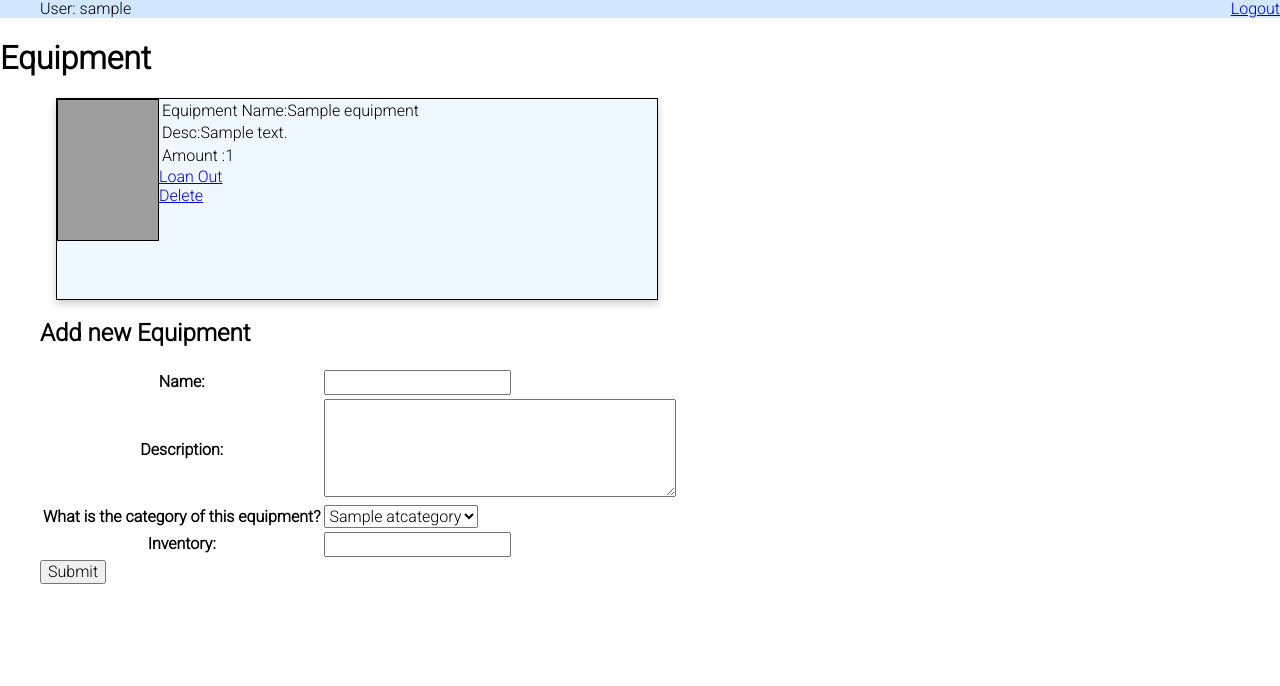
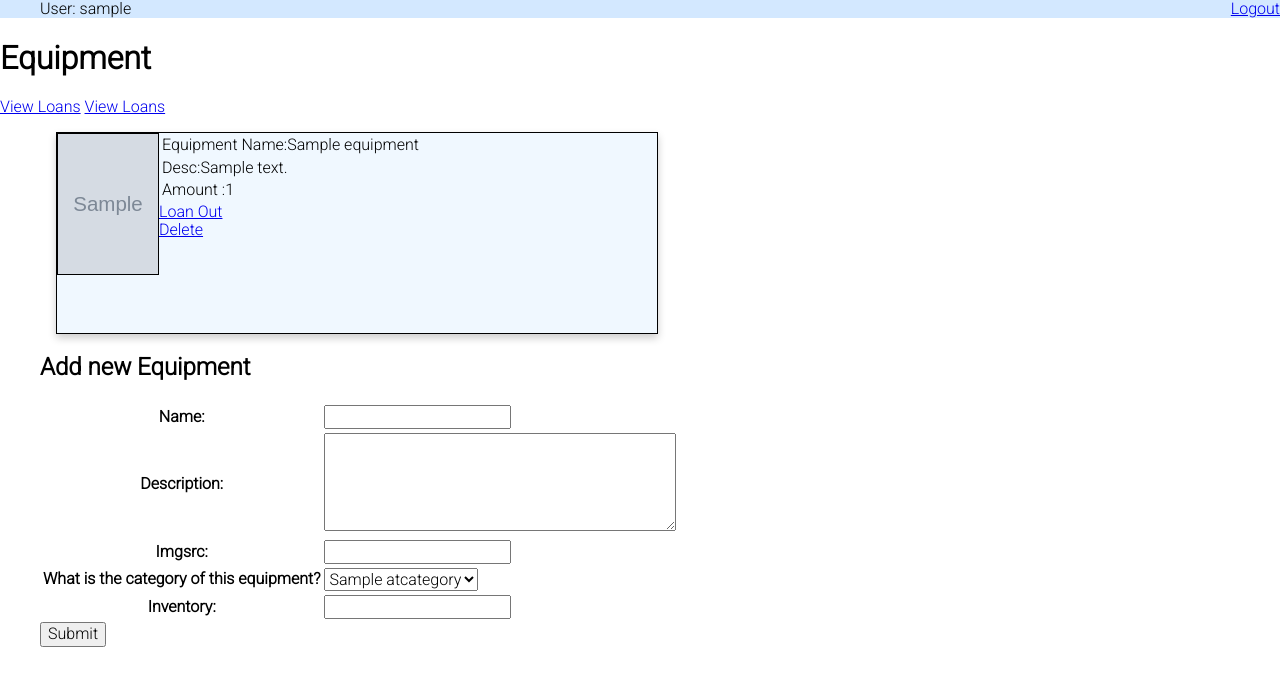
Before and after one commit to Spearsona/AssistiveTechPassport, a Django app: page /webportal/equipment in a window 1280 px wide. Shown: the top 686 px of the page. Run offline with Django 4.2, Linux system fonts and the light colour scheme; a user stored in the database is signed in; tables that the repository leaves empty hold one stand-in row (values such as "Sample post"); grey boxes marked "Sample" are stand-in pictures; grey boxes are pictures that could not be loaded.

Commit message:
added image link to equipment

```diff
--- a/ATPassport/templates/webportal/equipment_list.html
+++ b/ATPassport/templates/webportal/equipment_list.html
@@ -2,12 +2,19 @@
 
 {% block content %}
     <h1>Equipment</h1>
+    {% if perms.webportal.add_loaninstance %}
+      <a href="{% url 'userloans' %}">View Loans</a>
+    {% endif %}
+    {% if perms.webportal.delete_equipment %}
+      <a href="{% url 'providerloans' %}">View Loans</a>
+    {% endif %}
+
     <ul>
         {% for equipment in equipment %}
         <div class="equipment-card">
             <div class="item-box">
               <div class="item-column">
-                <img class="loan-image" width="100" height="140"  src="https://encrypted-tbn0.gstatic.com/images?q=tbn:ANd9GcTdXBvqMPgDQBW5joJZh_LqTlt4GtlxKLNj1w&usqp=CAU ">
+                <img class="loan-image" width="100" height="140"  src="{{ equipment.imgsrc }}">
               </div>
 
             <div class="item-column">
@@ -23,8 +30,12 @@
                   <td>Amount :{{ equipment.inventory }}</td>
                 </tr>
               </table>
-              <a href="{% url 'loanEquipment' equipment.id %}">Loan Out</a>
-              <a href="{% url 'equipmentdelete' equipment.id %}">Delete</a>
+              {% if perms.webportal.add_loaninstance %}
+                <a href="{% url 'loanEquipment' equipment.id %}">Loan Out</a>
+              {% endif %}
+              {% if perms.webportal.delete_equipment %}
+                <a href="{% url 'equipmentdelete' equipment.id %}">Delete</a>
+              {% endif %}
             </div>
           </div>
         </div>
--- a/ATPassport/templates/webportal/providerloans.html
+++ b/ATPassport/templates/webportal/providerloans.html
@@ -2,6 +2,7 @@
 
 {% block content %}
   <h1>{{ provider }} Loans</h1>
+  <a href="{% url 'equipment' %}">View Equipment Library</a>
 
     {% for loan in providerloans %}
     <div class="equipment-card">
--- a/ATPassport/templates/webportal/userloans.html
+++ b/ATPassport/templates/webportal/userloans.html
@@ -5,7 +5,7 @@
   <p>
     Welcome {{ atuser }}!
     You have {{ num_userloans }} loans. </p>
-
+      <a href="{% url 'equipment' %}">Loan More Equipment?</a>
       {% for loan in userloans %}
       <div class="equipment-card">
         <div class="item-box">
--- a/ATPassport/webportal/forms.py
+++ b/ATPassport/webportal/forms.py
@@ -4,8 +4,9 @@ from .models import AtCategory, Equipment
 
 class CreateEquipmentForm(forms.Form):
     name = forms.CharField(max_length=100)
-    description = forms.CharField(widget=forms.Textarea(attrs={"rows":5}))
+    description = forms.CharField(widget=forms.Textarea(attrs={"rows":5}),max_length=500)
     atcategories = AtCategory.objects.all()
+    imgsrc = forms.CharField(max_length=10000)
 
     CATEGORIES = ()
     for item in atcategories:
--- a/ATPassport/webportal/models.py
+++ b/ATPassport/webportal/models.py
@@ -44,18 +44,24 @@ class AtCategory(models.Model):
 
 
 class Equipment(models.Model):
-    name = models.CharField(max_length=100)
+    name = models.CharField(max_length=255)
     description = models.CharField(max_length=500)
     atcategory = models.ForeignKey(AtCategory, on_delete=models.CASCADE)
     inventory = models.IntegerField(default= 10)
     provider = models.ForeignKey(Provider, on_delete=models.CASCADE)
+    imgsrc = models.CharField(max_length=10000, default="https://upload.wikimedia.org/wikipedia/commons/thumb/c/c1/Empty_set_symbol.svg/640px-Empty_set_symbol.svg.png")
 
     def __str__(self):
         return self.name
 
     @classmethod
-    def create(cls, name, description, atcategory, inventory, provider):
-        equipment = cls(name=name, description=description, atcategory=atcategory, inventory=inventory, provider=provider)
+    def create(cls, name, description, atcategory, inventory, provider,imgsrc):
+        equipment = cls(name=name,
+                        description=description,
+                        atcategory=atcategory,
+                        inventory=inventory,
+                        provider=provider,
+                        imgsrc=imgsrc)
         return equipment
 
 
--- a/ATPassport/webportal/views.py
+++ b/ATPassport/webportal/views.py
@@ -66,7 +66,8 @@ def EquipmentListView(request):
                                   createform.cleaned_data['description'],
                                   AtCategory.objects.get(name=catString),
                                   createform.cleaned_data['inventory'],
-                                  provider)
+                                  provider,
+                                  createform.cleaned_data['imgsrc'])
             eq.save()
             return HttpResponseRedirect("/webportal/equipment")
     elif request.method == 'PUT':
```
Also changed, not shown: ATPassport/webportal/migrations/0005_equipment_imgsrc_alter_equipment_name.py (added).
